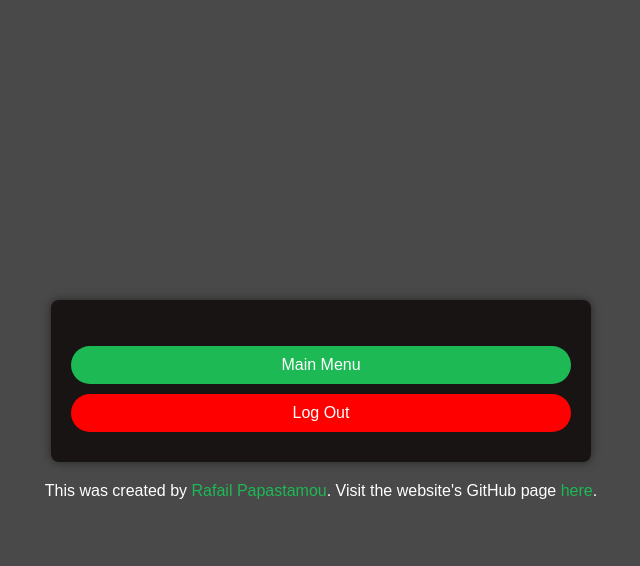
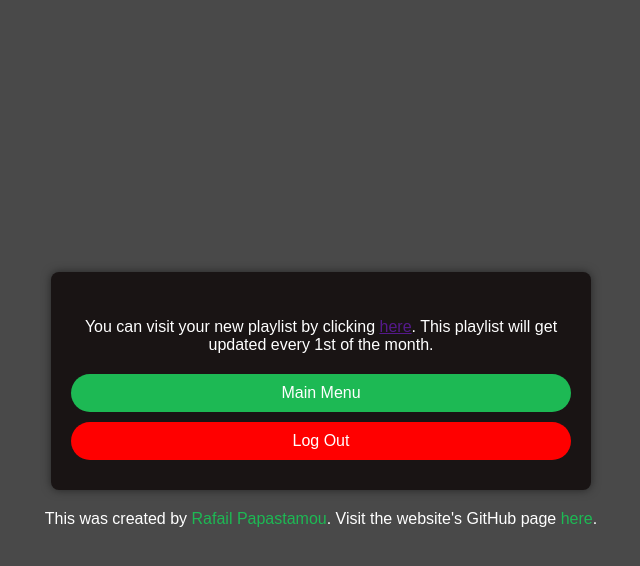
Before and after one commit to rafailpapastamou/top-monthly-playlist, a Flask app: template templates/signed_up_auto_update.html in a window 1280 px wide. Shown: the top 566 px of the page, without its empty margins (319-959 px from the left). Run offline with Flask 3, Linux system fonts and the light colour scheme; the template is opened without the code that fills it, so the values that code supplies are empty; some libraries are stand-ins or nearby versions.

Commit message:
added the playlist link in the sign up html

```diff
--- a/templates/signed_up_auto_update.html
+++ b/templates/signed_up_auto_update.html
@@ -17,6 +17,11 @@
   <body>
     <div class="container">
       <h1>{{ message }}</h1>
+      <p>
+        You can visit your new playlist by clicking
+        <a href="{{ playlist_url }}" target="_blank">here</a>. This playlist
+        will get updated every 1st of the month.
+      </p>
       <a href="{{ url_for('create_or_update_playlist') }}" class="btn">
         Main Menu
       </a>
```
